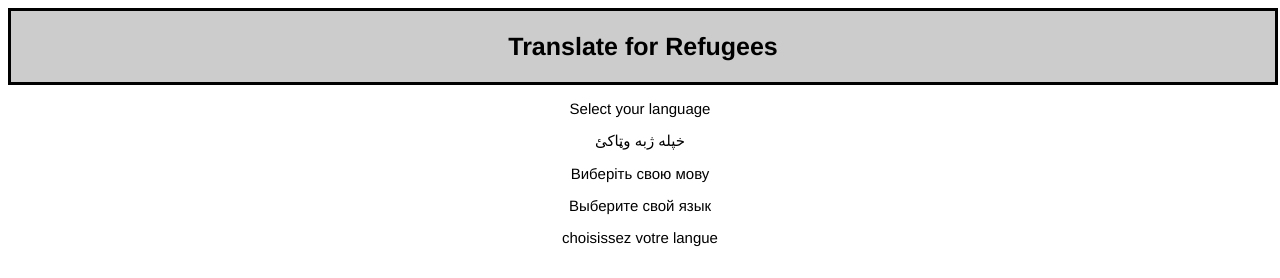
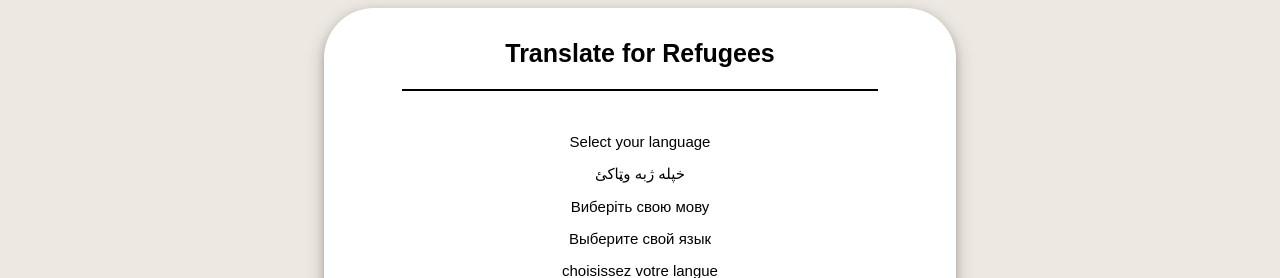
Before and after one commit to cyberliv/athena2022_language_project, a Django app: page / in a window 1280 px wide. Shown: the top 278 px of the page. Run offline with Django 4.2, Linux system fonts and the light colour scheme.

Commit message:
Updated front page and css

```diff
--- a/webApp/static/css/login.css
+++ b/webApp/static/css/login.css
@@ -1,10 +1,22 @@
 body {
-  font-family: Helvetica;
+  font-family: Sans-serif;
   text-align: center;
   font-size: 15px;
   font-color: #2a2a2a;
+  background-color: #ede8e1;
 }
 
+.main{
+  display: block;
+  margin-left: auto;
+  margin-right: auto;
+  width: 50%;
+  height: 80%;
+  background-color: white;
+  border-radius:50px;
+  box-shadow: 0 4px 8px 0 rgba(0, 0, 0, 0.2), 0 6px 20px 0 rgba(0, 0, 0, 0.19);
+  text-align: center;
+}
 .container {
   display: flex;
   flex-direction: column;
@@ -13,19 +25,21 @@ body {
 }
 
 .item {
-  width: 50%;
+  bottom-margin:20px;
 }
 
 header {
-  width: 100%;
-  background-color: #cccccc;
-  border: solid;
+  padding-top:10px;
+  height: 100px;
 }
 
 h2{
   font-size: 25px;
   color: black;
 }
+
+ .striped-border { border: 1px solid #000; width: 75%; margin: auto; margin-top: 10px; margin-bottom: 10px; }
+
 #language{
   align: center;
 }
@@ -44,6 +58,9 @@ img {
   width: 100px;
   height: 100px;
   border-radius: 100%;
+  box-shadow: 0 4px 8px 0 rgba(0, 0, 0, 0.2), 0 6px 20px 0 rgba(0, 0, 0, 0.19);
+  text-align: center;
+  margin-bottom: 10px;
 }
 
 button {
@@ -54,13 +71,17 @@ button {
   margin-top: 20px;
   text-transform: uppercase;
   letter-spacing: 2px;
-  border: solid;
+  box-shadow: 0 4px 8px 0 rgba(0, 0, 0, 0.2), 0 6px 20px 0 rgba(0, 0, 0, 0.19);
+  text-align: center;
+  padding-right: 20px;
+  padding-left: 20px;
 }
 
 li button {
   padding: 0px;
   background-color: white;
   border: none;
+  box-shadow: none;
 }
 
 @media only screen and (max-width: 600px) {
--- a/webApp/templates/webApp/login.html
+++ b/webApp/templates/webApp/login.html
@@ -7,8 +7,10 @@
     <link rel="stylesheet" href="{% static 'css/login.css' %}">
 </head>
 <body>
-<header id="header">
+  <div class='main'>
+  <header id="header">
       <h2>Translate for Refugees</h2>
+    <p class='striped-border'></p>
     </header>
   <div class='container'>
   <div class='item' id='language'>
@@ -17,7 +19,6 @@
     <p>Виберіть свою мову</p>
     <p>Выберите свой язык</p>
     <p>choisissez votre langue</p>
-    <p></p>
 
     <ul>
       <li><button onclick="toUkraine()"><img src="https://cdn.britannica.com/14/4814-004-7C0DF1BB/Flag-Ukraine.jpg"><br>український</button></li>
@@ -30,11 +31,13 @@
       <li><button onclick="toFrench()"><img src="https://cdn.britannica.com/82/682-050-8AA3D6A6/Flag-France.jpg"><br>français</button></li>
     </ul>
     </div>
+  <p class='striped-border'></p>
     <div class='item'><button onclick="myFunction()">Login</button></div>
   <div class='item'>
     <button onclick="myFunction()">Register</button>
     <p id="demo"></p>
   </div>
   </div>
+</div>
 </body>
 </html>
```
